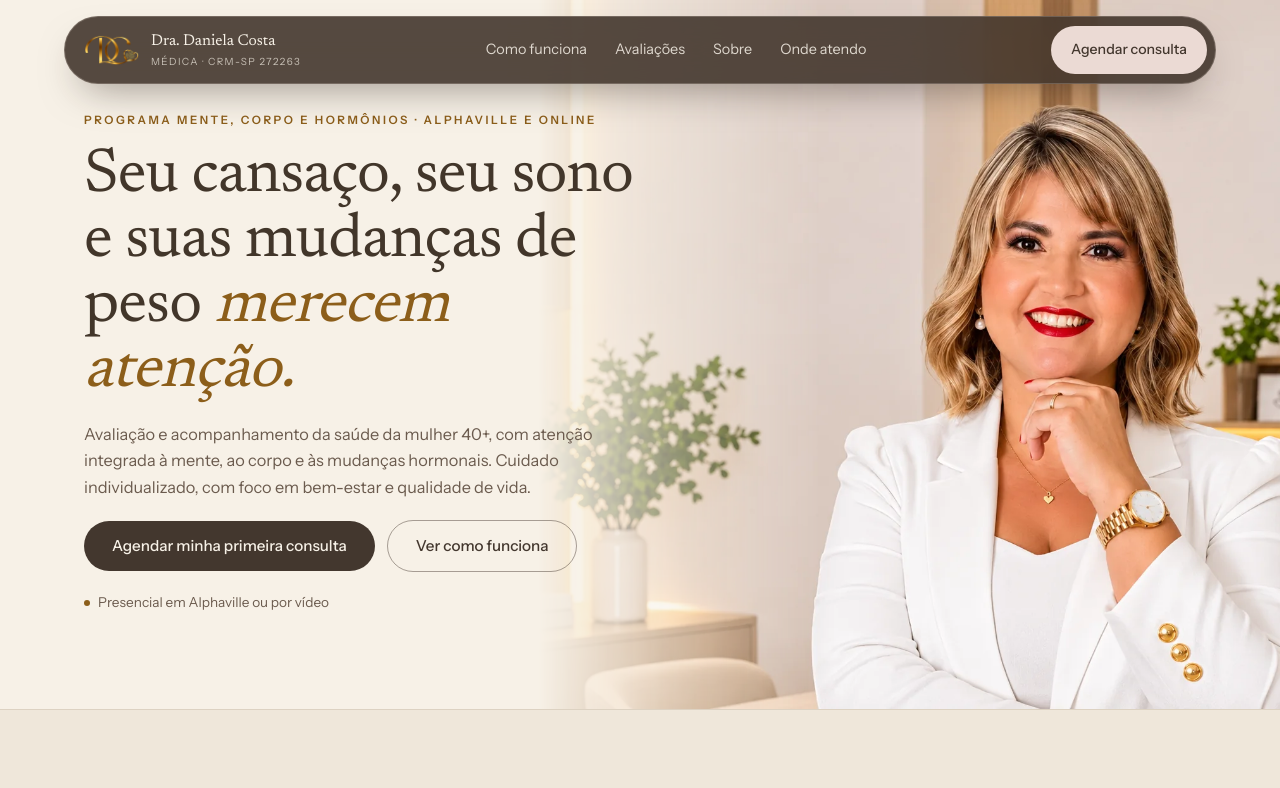
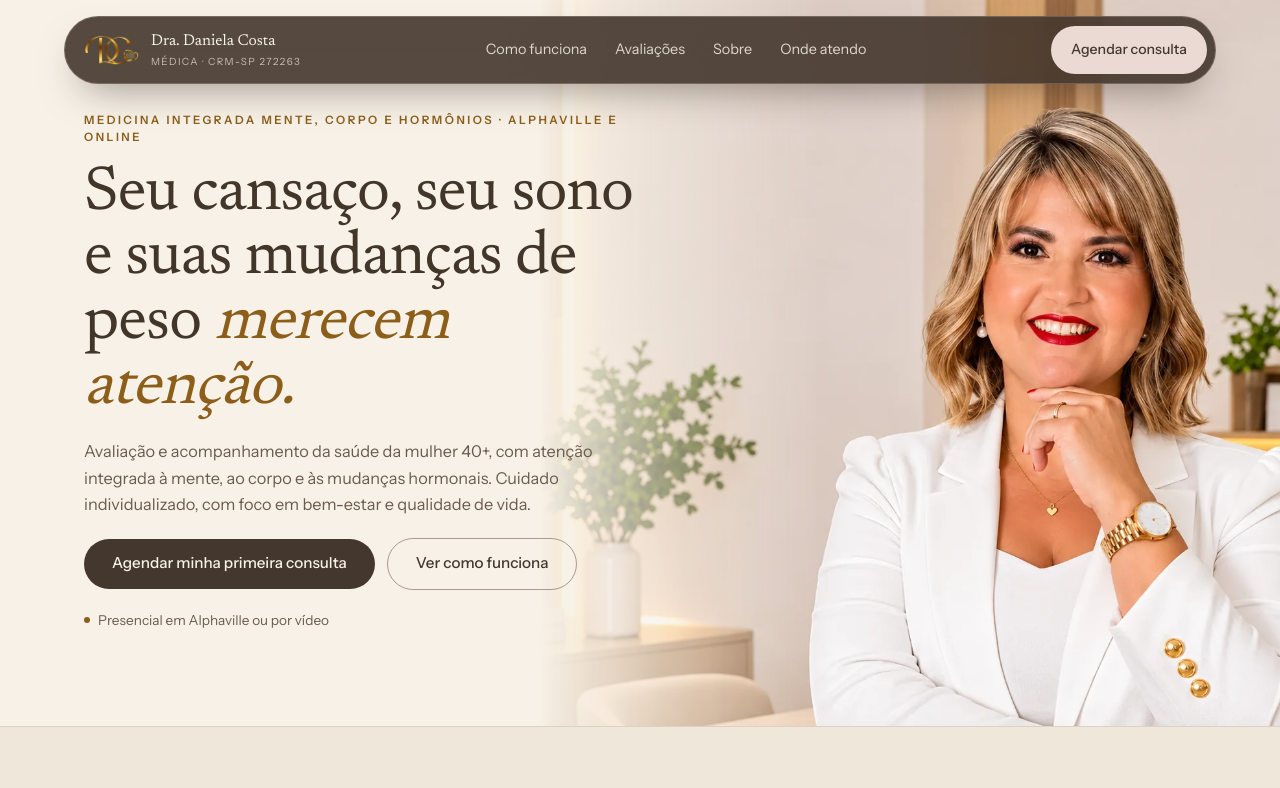
Before and after one commit to Zynta-Ecossistema/dra-daniela-costa-site, a Next.js app: page / in a window 1280 px wide. Shown: the top 788 px of the page. Built offline with nearby package versions, Linux system fonts and the light colour scheme.

Commit message:
Etiqueta do banner: Medicina Integrada Mente, Corpo e Hormonios

```diff
--- a/components/Hero.tsx
+++ b/components/Hero.tsx
@@ -38,7 +38,7 @@ export function Hero() {
 
       <div className="relative z-10 mx-auto flex max-w-6xl items-center px-5 pb-8 pt-[92px] lg:min-h-[660px] lg:pb-24 lg:pt-28">
         <div className="lg:max-w-[50%]">
-          <p className="eyebrow text-gold rise">Programa Mente, Corpo e Hormônios · Alphaville e online</p>
+          <p className="eyebrow text-gold rise">Medicina Integrada Mente, Corpo e Hormônios · Alphaville e online</p>
           <h1
             className="h-display rise mt-[190px] text-[clamp(2.15rem,5.6vw,3.9rem)] lg:mt-4"
             style={{ ["--d" as string]: "100ms" }}
```
